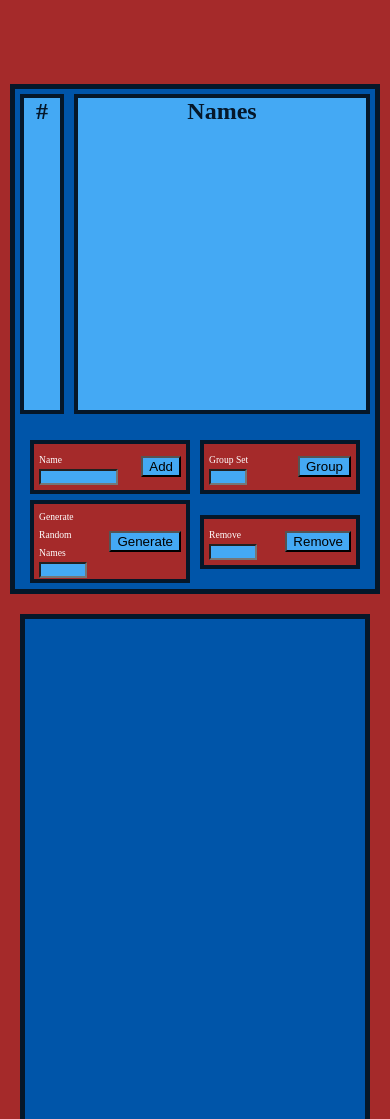
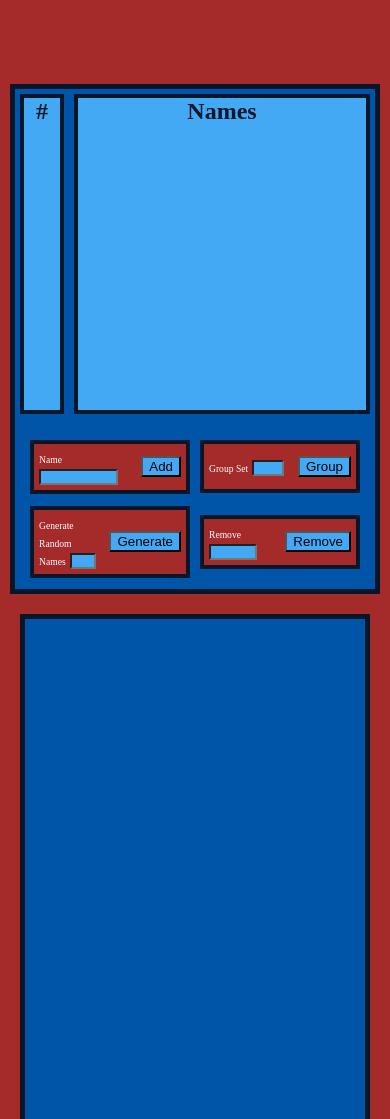
Before and after one commit to 0-Wyler-0/Name-Grouping, a plain HTML site: page index.html in a window 390 px wide. Shown: the top 1119 px of the page. Drawn offline with Linux system fonts and the light colour scheme.

Commit message:
Update style.css

```diff
--- a/style.css
+++ b/style.css
@@ -226,6 +226,16 @@ body {
     input {
         height: 10px;
         font-size: .6em;
+
+    }
+    #group-input {
+        width: 30%;
+        background-color: #44a9f4;
+    }
+
+    #grn {
+        width: 30%;
+        background-color: #44a9f4;
     }
     .grpt {
         font-size: .6em;
```
